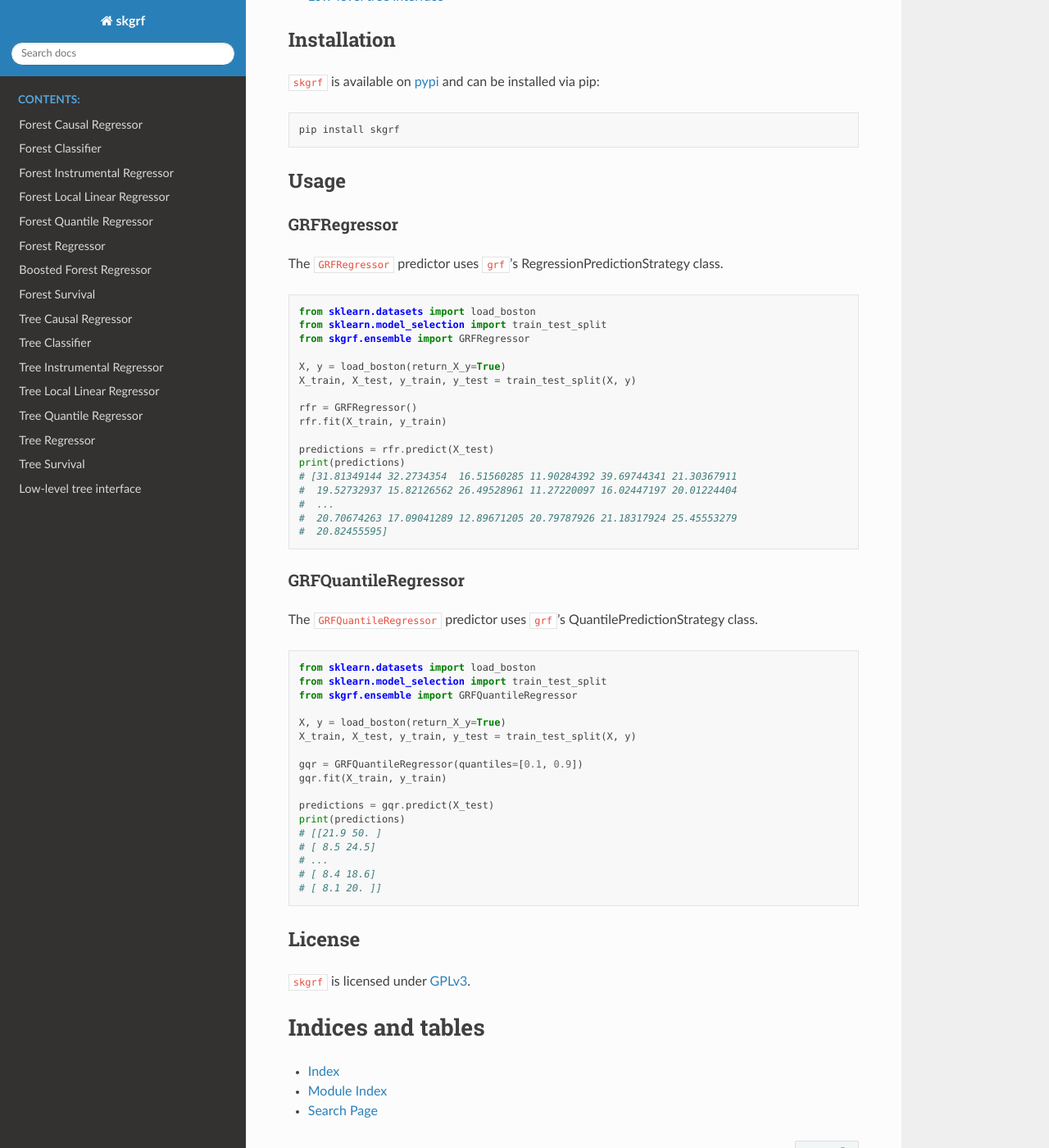
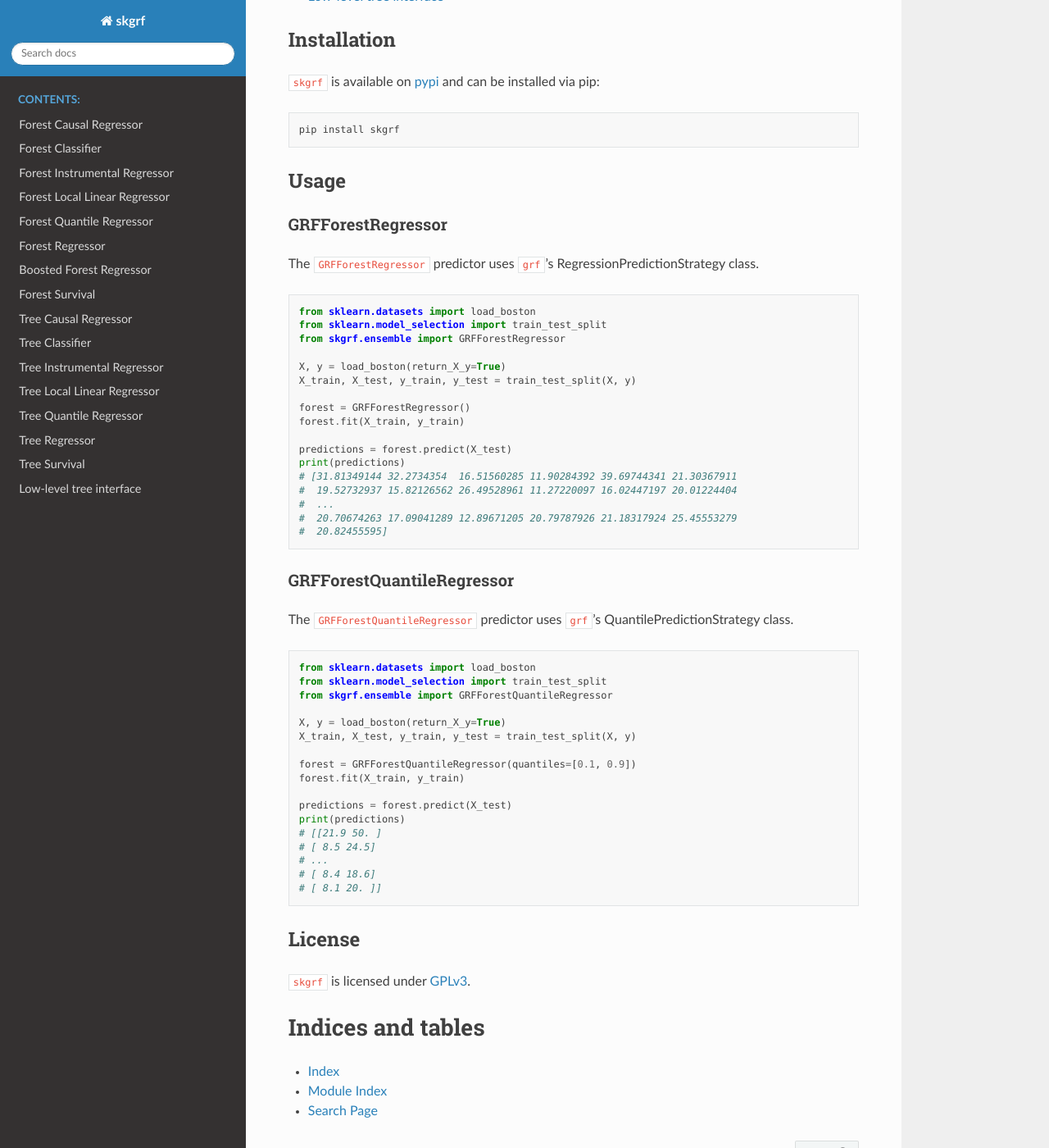
Before and after one commit to crflynn/skgrf, a Sphinx documentation site: the page built from docs/index.rst, in a window 1280 px wide and 1400 px high, scrolled down 778 px. Shown: the whole window at 82% size. Built offline with Sphinx 7.4.7 and the Read the Docs theme 2.0.0, drawn with Linux system fonts in a browser that asks for light colours.

Commit message:
update docs

```diff
--- a/README.rst
+++ b/README.rst
@@ -79,7 +79,7 @@ The ``GRFForestRegressor`` predictor uses ``grf``'s RegressionPredictionStrategy
     #  20.82455595]
 
 
-GRFQuantileRegressor
+GRFForestQuantileRegressor
 ~~~~~~~~~~~~~~~~~~~~
 
 The ``GRFForestQuantileRegressor`` predictor uses ``grf``'s QuantilePredictionStrategy class.
--- a/docs/index.rst
+++ b/docs/index.rst
@@ -62,24 +62,24 @@ Installation
 Usage
 -----
 
-GRFRegressor
+GRFForestRegressor
 ~~~~~~~~~~~~
 
-The ``GRFRegressor`` predictor uses ``grf``'s RegressionPredictionStrategy class.
+The ``GRFForestRegressor`` predictor uses ``grf``'s RegressionPredictionStrategy class.
 
 .. code-block:: python
 
     from sklearn.datasets import load_boston
     from sklearn.model_selection import train_test_split
-    from skgrf.ensemble import GRFRegressor
+    from skgrf.ensemble import GRFForestRegressor
 
     X, y = load_boston(return_X_y=True)
     X_train, X_test, y_train, y_test = train_test_split(X, y)
 
-    rfr = GRFRegressor()
-    rfr.fit(X_train, y_train)
+    forest = GRFForestRegressor()
+    forest.fit(X_train, y_train)
 
-    predictions = rfr.predict(X_test)
+    predictions = forest.predict(X_test)
     print(predictions)
     # [31.81349144 32.2734354  16.51560285 11.90284392 39.69744341 21.30367911
     #  19.52732937 15.82126562 26.49528961 11.27220097 16.02447197 20.01224404
@@ -87,24 +87,25 @@ The ``GRFRegressor`` predictor uses ``grf``'s RegressionPredictionStrategy class
     #  20.70674263 17.09041289 12.89671205 20.79787926 21.18317924 25.45553279
     #  20.82455595]
 
-GRFQuantileRegressor
+
+GRFForestQuantileRegressor
 ~~~~~~~~~~~~~~~~~~~~
 
-The ``GRFQuantileRegressor`` predictor uses ``grf``'s QuantilePredictionStrategy class.
+The ``GRFForestQuantileRegressor`` predictor uses ``grf``'s QuantilePredictionStrategy class.
 
 .. code-block:: python
 
     from sklearn.datasets import load_boston
     from sklearn.model_selection import train_test_split
-    from skgrf.ensemble import GRFQuantileRegressor
+    from skgrf.ensemble import GRFForestQuantileRegressor
 
     X, y = load_boston(return_X_y=True)
     X_train, X_test, y_train, y_test = train_test_split(X, y)
 
-    gqr = GRFQuantileRegressor(quantiles=[0.1, 0.9])
-    gqr.fit(X_train, y_train)
+    forest = GRFForestQuantileRegressor(quantiles=[0.1, 0.9])
+    forest.fit(X_train, y_train)
 
-    predictions = gqr.predict(X_test)
+    predictions = forest.predict(X_test)
     print(predictions)
     # [[21.9 50. ]
     # [ 8.5 24.5]
```
